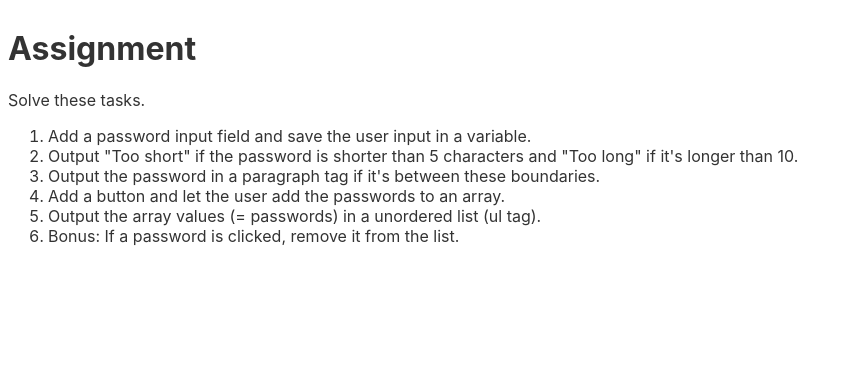
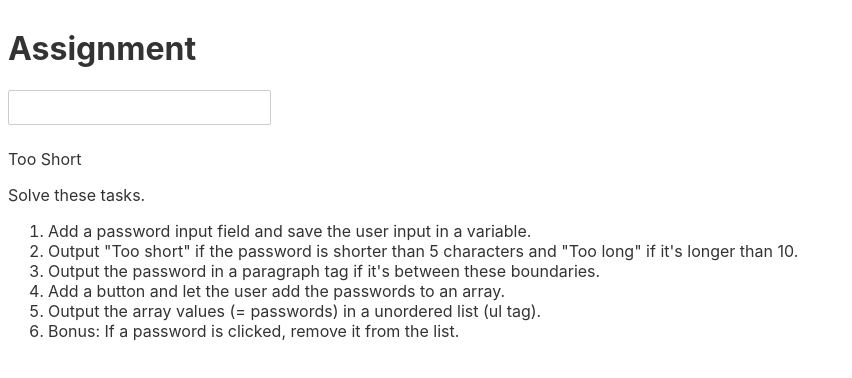
Before and after one commit to sahilmob/svelte-course-conditionals-loops-assignment, a Svelte app: page / in a window 1280 px wide. Shown: the top 378 px of the page, without its empty margins (0-852 px from the left). Built offline with nearby package versions, Linux system fonts and the light colour scheme.

Commit message:
use if, else, else-if to control password length

```diff
--- a/src/App.svelte
+++ b/src/App.svelte
@@ -1,12 +1,31 @@
+<script>
+  let password = "";
+</script>
+
 <h1>Assignment</h1>
+
+<input type="password" bind:value={password} />
+
+{#if password.length < 5}
+  <p>Too Short</p>
+{:else if password.length > 10}
+  <p>Too Long</p>
+{:else}
+  <p>{password}</p>
+{/if}
 
 <p>Solve these tasks.</p>
 
 <ol>
-	<li>Add a password input field and save the user input in a variable.</li>
-	<li>Output "Too short" if the password is shorter than 5 characters and "Too long" if it's longer than 10.</li>
-	<li>Output the password in a paragraph tag if it's between these boundaries.</li>
-	<li>Add a button and let the user add the passwords to an array.</li>
-	<li>Output the array values (= passwords) in a unordered list (ul tag).</li>
-	<li>Bonus: If a password is clicked, remove it from the list.</li>
+  <li>Add a password input field and save the user input in a variable.</li>
+  <li>
+    Output "Too short" if the password is shorter than 5 characters and "Too
+    long" if it's longer than 10.
+  </li>
+  <li>
+    Output the password in a paragraph tag if it's between these boundaries.
+  </li>
+  <li>Add a button and let the user add the passwords to an array.</li>
+  <li>Output the array values (= passwords) in a unordered list (ul tag).</li>
+  <li>Bonus: If a password is clicked, remove it from the list.</li>
 </ol>
```
